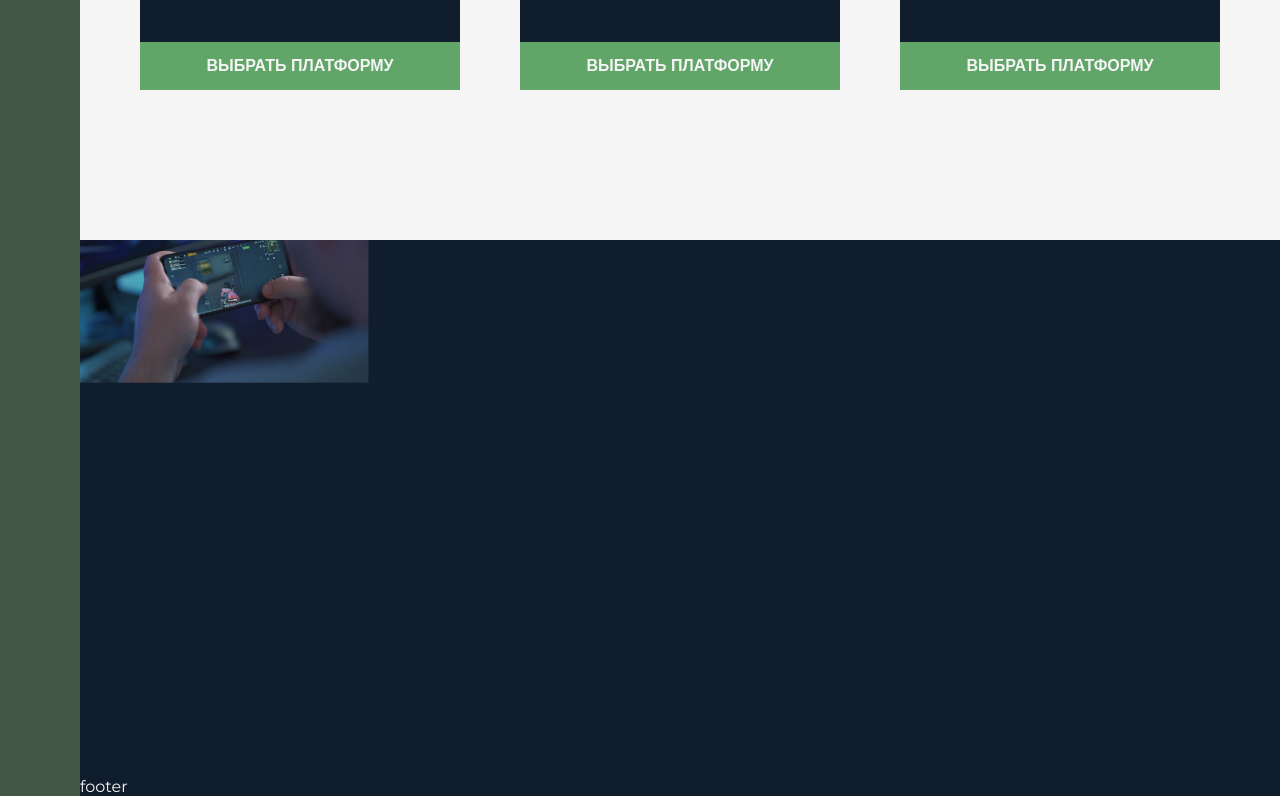
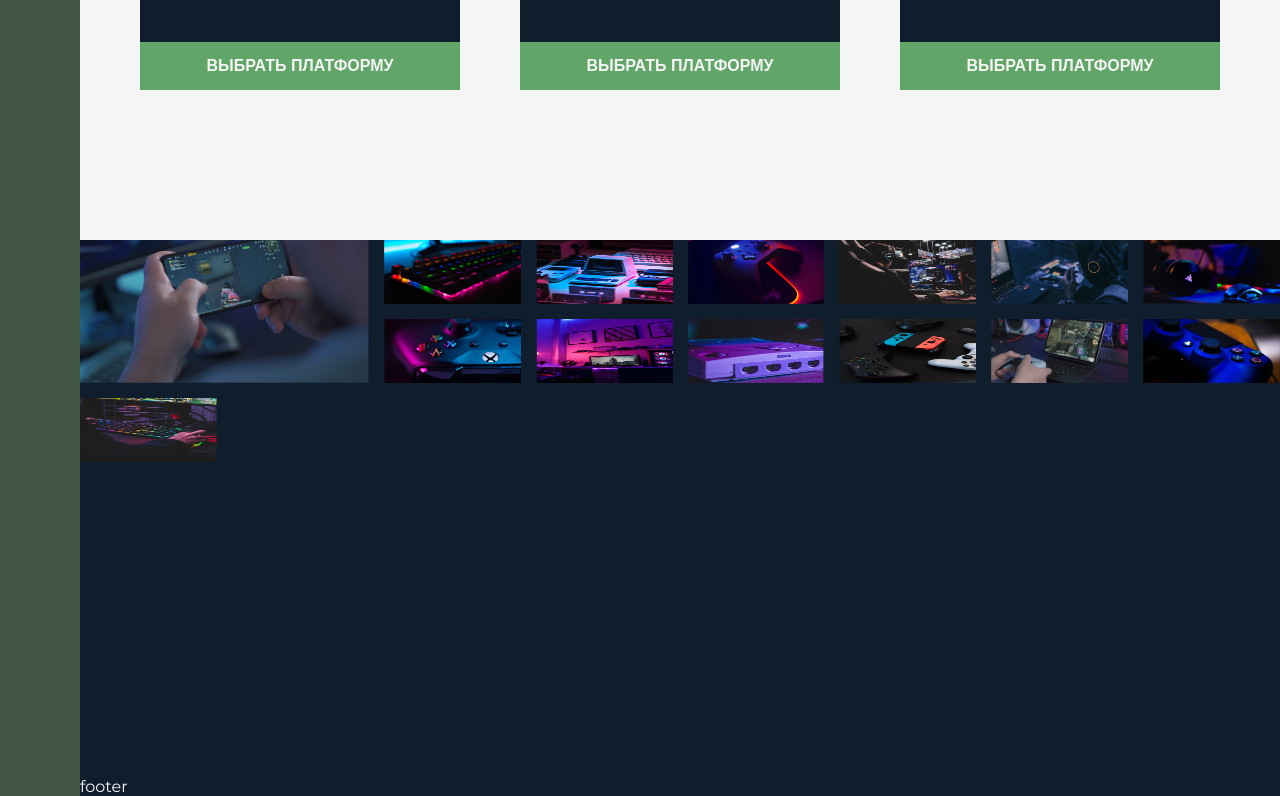
Before and after one commit to eugenevol/GAMELAYOUTGRIDPROJECT, a plain HTML site: page index.html in a window 1280 px wide. Shown: the part 2782-3578 px from the top of the page. Drawn offline with Linux system fonts and the light colour scheme.

Commit message:
add items in gallary

```diff
--- a/index.html
+++ b/index.html
@@ -417,6 +417,102 @@
     </div>
 
 
+       <div class="gallery__item gallery__item-2">
+
+    <img class="gallery__img" src="img/gal-2.png" alt="img">
+
+    </div>
+
+
+       <div class="gallery__item gallery__item-3">
+
+    <img class="gallery__img" src="img/gal-3.png" alt="img">
+
+    </div>
+
+
+       <div class="gallery__item gallery__item-4">
+
+    <img class="gallery__img" src="img/gal-4.png" alt="img">
+
+    </div>
+
+
+       <div class="gallery__item gallery__item-5">
+
+    <img class="gallery__img" src="img/gal-5.png" alt="img">
+
+    </div>
+
+
+       <div class="gallery__item gallery__item-6">
+
+    <img class="gallery__img" src="img/gal-6.png" alt="img">
+
+    </div>
+
+
+       <div class="gallery__item gallery__item-7">
+
+    <img class="gallery__img" src="img/gal-7.png" alt="img">
+
+    </div>
+
+
+       <div class="gallery__item gallery__item-8">
+
+    <img class="gallery__img" src="img/gal-8.png" alt="img">
+
+    </div>
+
+
+       <div class="gallery__item gallery__item-9">
+
+    <img class="gallery__img" src="img/gal-9.png" alt="img">
+
+    </div>
+
+
+       <div class="gallery__item gallery__item-10">
+
+    <img class="gallery__img" src="img/gal-10.png" alt="img">
+
+    </div>
+
+
+       <div class="gallery__item gallery__item-11">
+
+    <img class="gallery__img" src="img/gal-11.png" alt="img">
+
+    </div>
+
+
+       <div class="gallery__item gallery__item-12">
+
+    <img class="gallery__img" src="img/gal-12.png" alt="img">
+
+    </div>
+
+
+       <div class="gallery__item gallery__item-13">
+
+    <img class="gallery__img" src="img/gal-13.png" alt="img">
+
+    </div>
+
+       <div class="gallery__item gallery__item-14">
+
+    <img class="gallery__img" src="img/gal-14.png" alt="img">
+
+    </div>
+
+
+
+
+
+
+
+
     </div>
 
 
```
